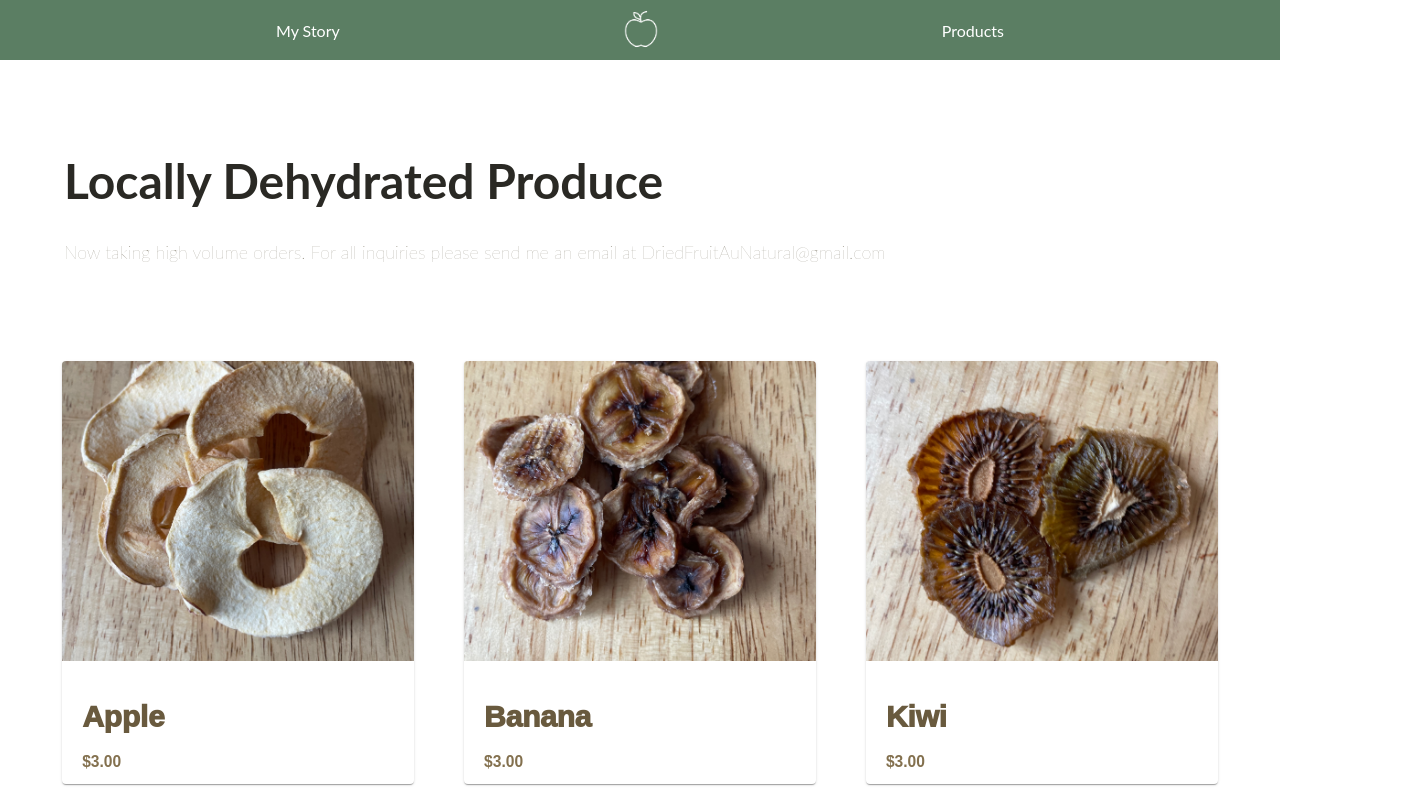
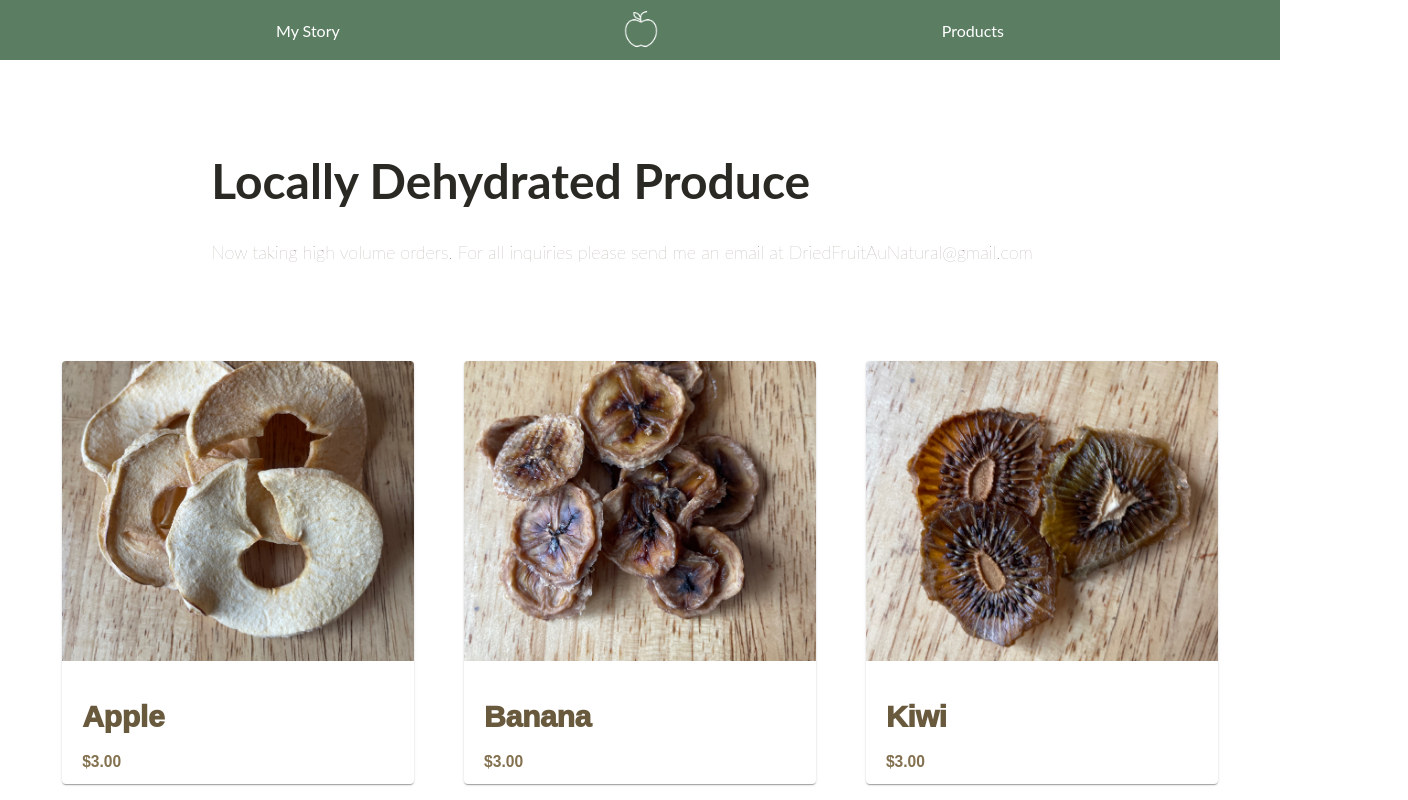
Before and after one commit to JaBrow04/DriedFruitAuNatural, a React (Create React App) app: page /products in a window 1280 px wide. Shown: the top 800 px of the page, 1408 px wide, since content can reach past the window. Built offline with nearby package versions, Linux system fonts and the light colour scheme; the HTML template or start-up script is replaced by a standard one; a web font is replaced by a local one.

Commit message:
redirect

```diff
--- a/src/pages/AboutPage.style.js
+++ b/src/pages/AboutPage.style.js
@@ -15,7 +15,7 @@ export const AboutContainer = styled.div`
   margin : 0 10vw;
   min-height: 66vh;
 
-  @media (max-width: 1000px) {
+  @media (max-width: 1075px) {
     max-width: 95vw;
     flex-direction: column;
     height: fit-content;
@@ -27,7 +27,7 @@ export const TextBox = styled.div`
   display: flex;
   box-sizing: content-box;
   flex-direction: column;
-  max-height:500px;
+  //max-height:500px;
   text-align: left;
   margin: 0 0 0 0;
   padding: 0 50px 0 50px;
@@ -43,7 +43,7 @@ export const TextBox = styled.div`
     font-size: large;
     color: #2b2b2b;
   }
-  @media (max-width: 1000px) {
+  @media (max-width: 1050px) {
     padding: 0 5px 0 5px;
     h1 {
       font-weight: 6000;
@@ -58,6 +58,7 @@ export const AboutImage = styled.img`
   padding: 18px;
   align-content: center;
   border-radius: 7%;
+  overflow: hidden;
   @media (max-width: 1000px) {
     flex-basis: 100%;
     height: auto;
--- a/src/pages/ProductsPage.style.js
+++ b/src/pages/ProductsPage.style.js
@@ -30,9 +30,8 @@ export const ProductContainer = styled.div`
  }
 `
 export const HeaderContainer = styled.div`
- width:  90%;
+ width:  67vw;
  padding: 30px 15vw;
- //padding-bottom: 30px;
  text-align: left;
  h1{
   color : #2a2924;
@@ -45,7 +44,7 @@ export const HeaderContainer = styled.div`
   font-size: large;
  }
  @media (max-width: 600px) {
-  margin: 0px 15vw;
+  margin: 0 15vw;
 
  }
  `
```
